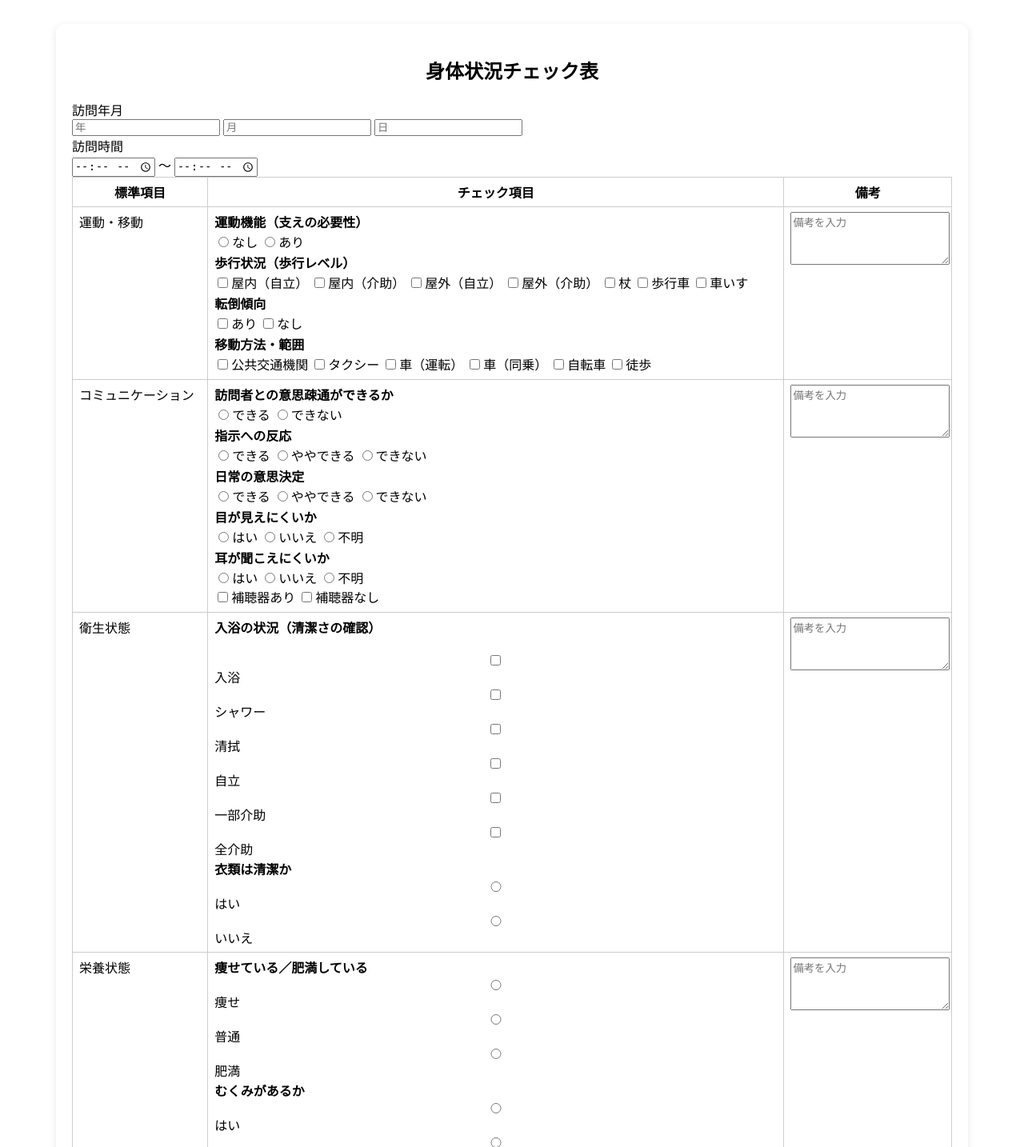
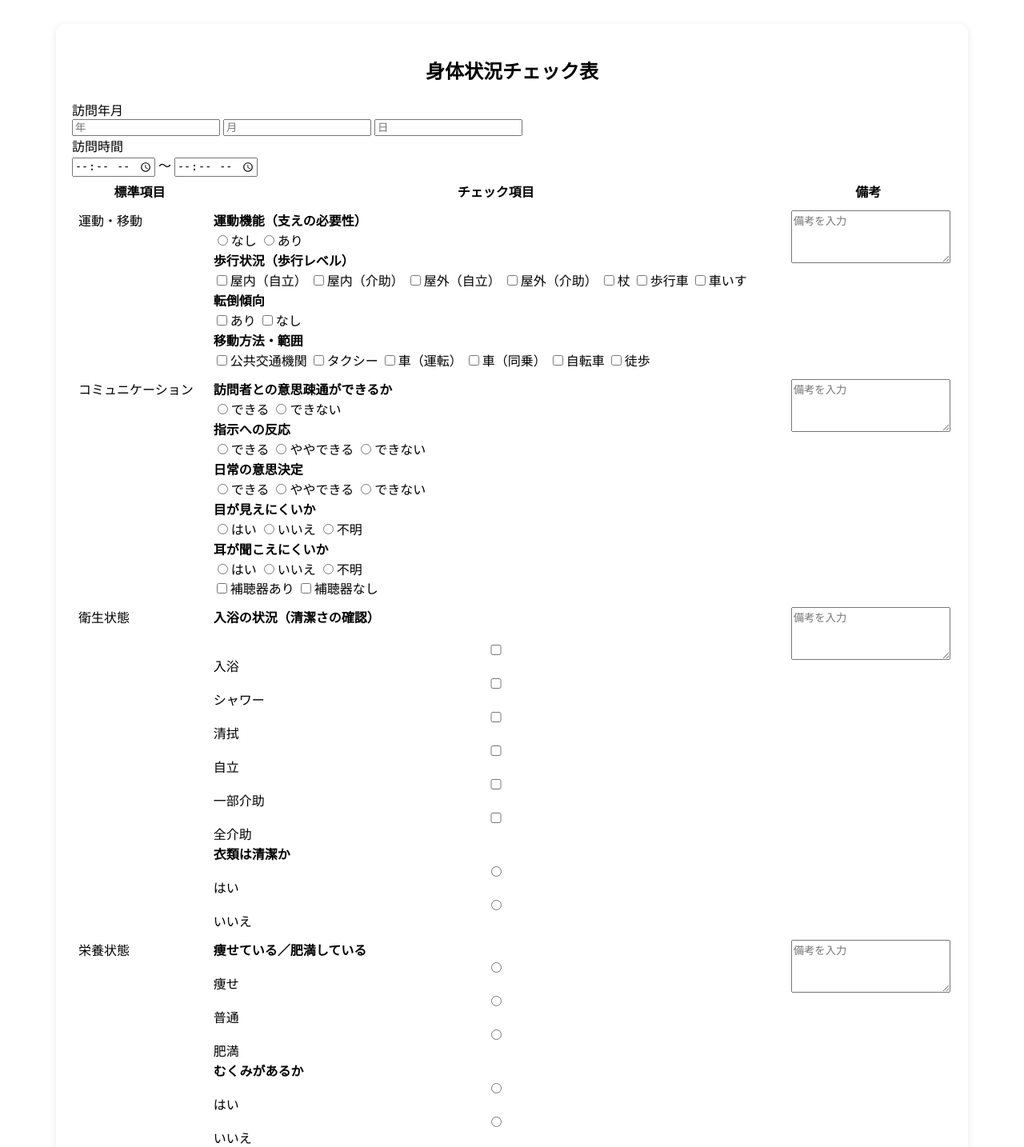
Before and after one commit to UMEZAWADAN/SD-5, a Flask app: template templates/shousai sintai.html in a window 1280 px wide. Shown: the part 67-1501 px from the top of the page at 80% size. Run offline with Flask 3, Linux system fonts and the light colour scheme; the template is opened without the code that fills it, so the values that code supplies are empty.

Commit message:
Update sintai.css

```diff
--- a/static/css/sintai.css
+++ b/static/css/sintai.css
@@ -19,7 +19,7 @@ h2 {
 
 .check-table th,
 .check-table td {
-  border: 1px solid #ccc;
+  border: 0px solid #ccc;
   padding: 6px 8px;
   vertical-align: top;
 }
@@ -38,11 +38,11 @@ h2 {
 .check-group input[type="radio"],
 .check-group input[type="checkbox"] {
   margin-right: 4px;
-  margin-bottom: 1px;
+  margin-bottom: 0px;
 }
 
 .check-group div {
-  margin-bottom: 1px;
+  margin-bottom: 0px;
 }
 
 textarea {
```
